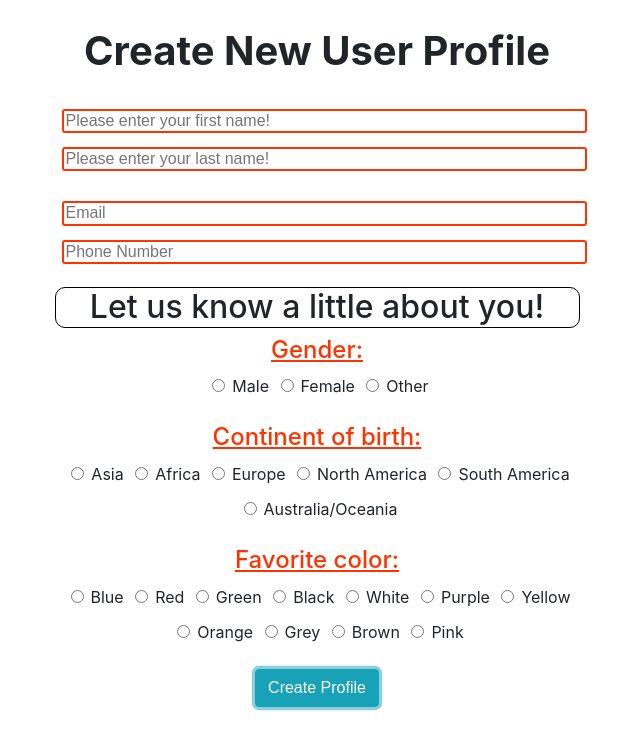
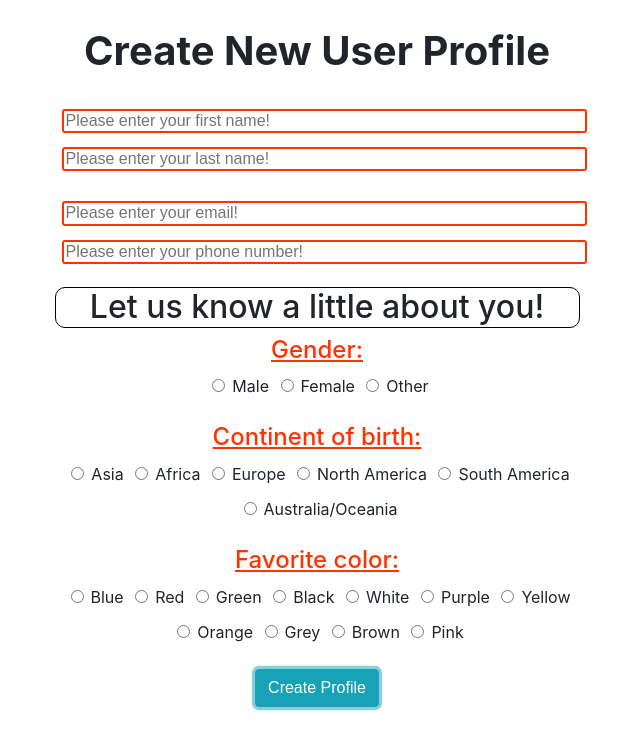
Before and after one commit to mitchellnevinpeterson/profileApp, a plain HTML site: page index.html in a window 1280 px wide. Both pictures are taken after a click on the button "Create Profile". Shown: the whole page, without its empty margins (323-963 px from the left). Drawn offline with nearby package versions, Linux system fonts and the light colour scheme.

Commit message:
Debugged some issue

```diff
--- a/index.html
+++ b/index.html
@@ -34,7 +34,7 @@
                         </div>
                         <div class="form-group">
                             <input id="userEmailInput" class="form-control" type="email" placeholder="Email">
-                            <input id="userPhoneInput" class="form-control" type="number" placeholder="Phone Number">
+                            <input id="userPhoneInput" class="form-control" type="text" placeholder="Phone Number">
                         </div>
                 </div>
                 <!-- Let us know more about you section-->
--- a/js/main.js
+++ b/js/main.js
@@ -33,7 +33,7 @@ function getUserInfo() {
 		// Adding classes to the inputs if the user fails to enter required information
 		userEmailInput.className = "failure"
 		// updating the text content of the input box
-		userEmail.placeholder = "Please enter your email!"
+		userEmailInput.placeholder = "Please enter your email!"
 	}
 	// FIRST NAME making sure the user puts info in the input box
 	console.log(phone)
@@ -41,7 +41,7 @@ function getUserInfo() {
 		// Adding classes to the inputs if the user fails to enter required information
 		userPhoneInput.className = "failure"
 		// updating the text content of the input box
-		userPhone.placeholder = "Please enter your phone number!"
+		userPhoneInput.placeholder = "Please enter your phone number!"
 
 	}
 	// GENDER
```
